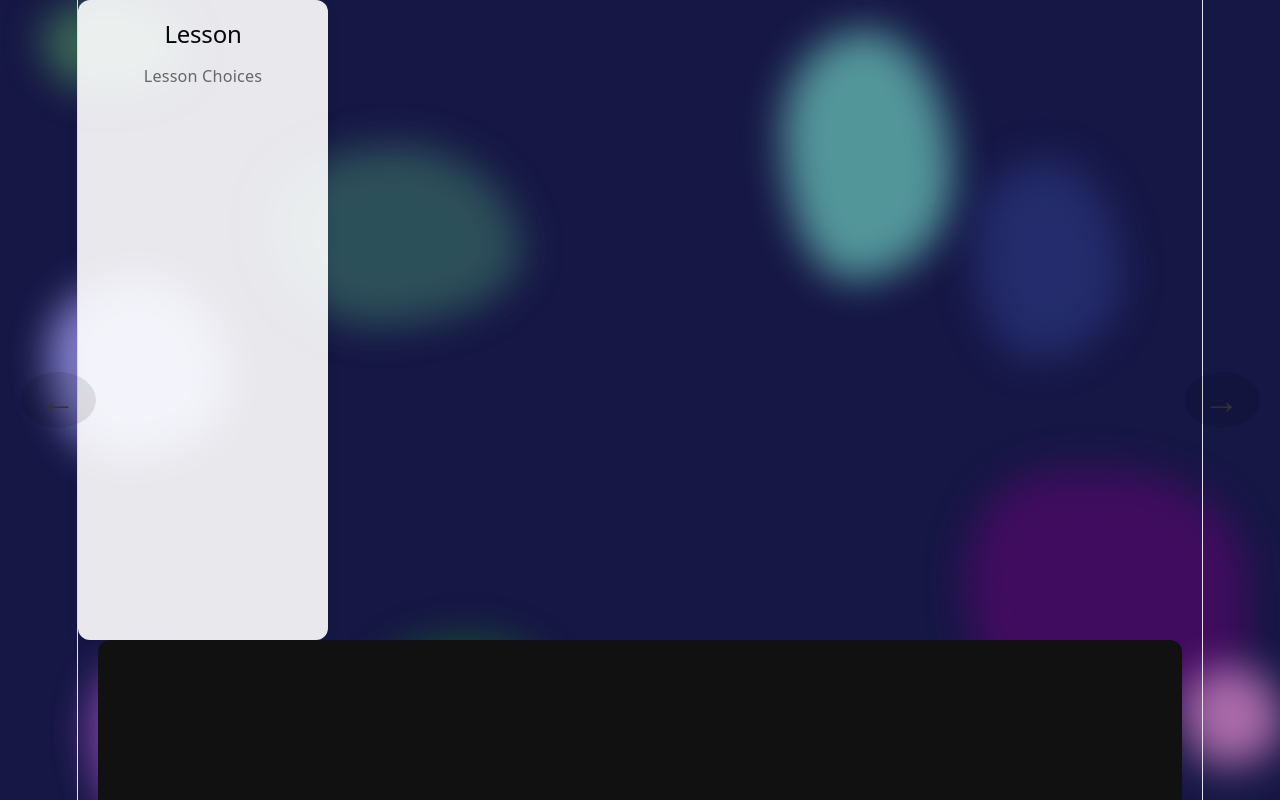
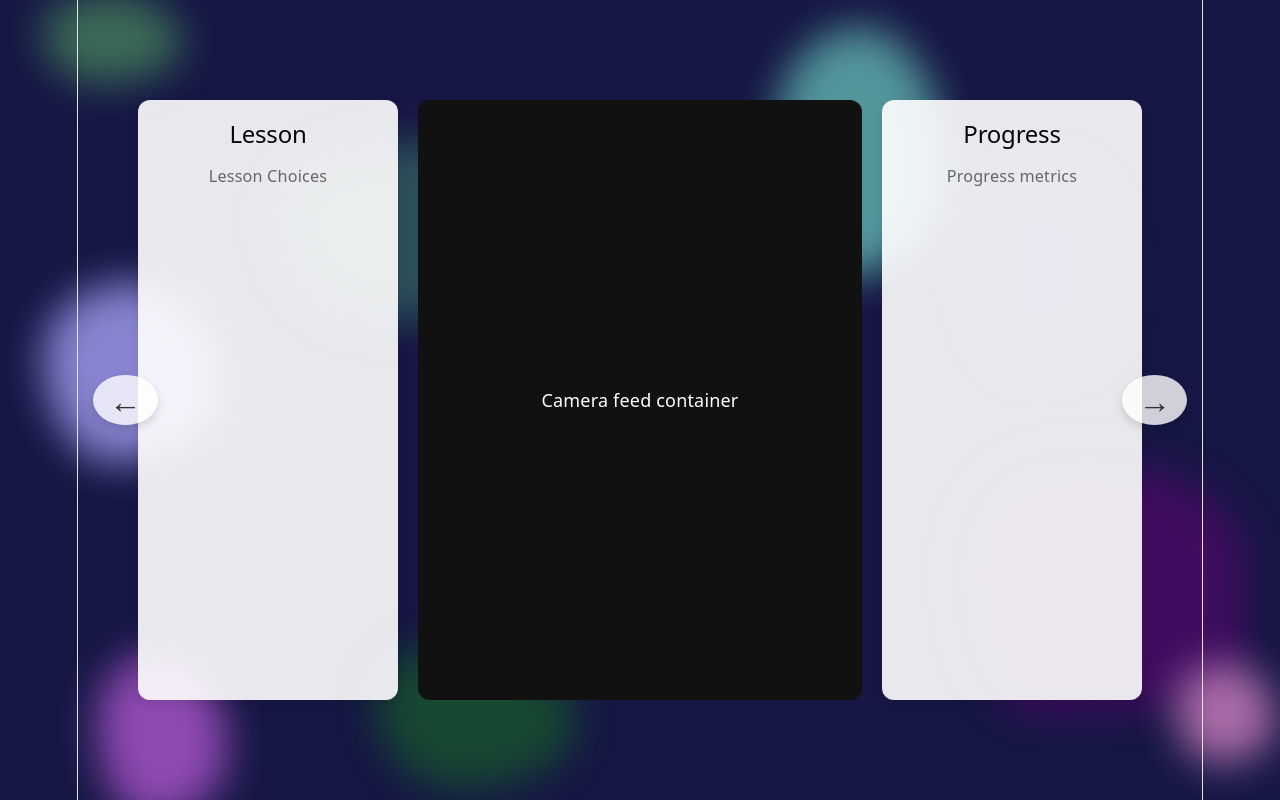
Before and after one commit to aaaravv/fall-2026-final-project-group3, a React (Vite) app: page /home in a window 1280 px wide. Shown: the top 800 px of the page. Built offline with nearby package versions, Linux system fonts and the light colour scheme; no server answers.

Commit message:
updating to clubs and profile page to be able to go from page to page, and updates tohome page to adjust to the user's vire point

```diff
--- a/src/pages/Home.css
+++ b/src/pages/Home.css
@@ -1,21 +1,29 @@
-.home_container {
-    display: flex;
-    justify-content: space-between;
+.home-container {
+  display: flex;
+  flex-direction: row;
+  justify-content: space-between;
   align-items: center;
+  width: 100vw;
+  max-width: 100%;
   height: 100vh;
-  padding: 20px;
+  max-height: 100vh;
+  padding: 20px 60px;
   box-sizing: border-box;
   position: relative;
+  overflow: hidden; /* Stops any unwanted side-to-side scrolling */
 }
 
 /* Sidebars for lessons and progress */
 .home-sidebar {
-  width: 250px;
-  height: 80vh;
+  width: 260px;
+  height: 75vh;
   background: rgba(255, 255, 255, 0.9);
   padding: 20px;
   border-radius: 12px;
   box-shadow: 0 4px 12px rgba(0, 0, 0, 0.1);
+  flex-shrink: 0;
+  z-index: 2;
+  box-sizing: border-box;
 }
 
 /* Center camera placeholder zone */
@@ -24,8 +32,10 @@
   display: flex;
   justify-content: center;
   align-items: center;
-  height: 80vh;
+  height: 75vh;
   margin: 0 20px;
+  z-index: 2;
+  min-width: 0; /* Prevents flex items from overflowing horizontally */
 }
 
 .camera-placeholder {
@@ -44,25 +54,28 @@
   position: absolute;
   top: 50%;
   transform: translateY(-50%);
-  font-size: 2rem;
-  background: rgba(0, 0, 0, 0.1);
-  padding: 15px 20px;
+  font-size: 1.8rem;
+  background: rgba(255, 255, 255, 0.8);
+  padding: 12px 16px;
   border-radius: 50%;
   text-decoration: none;
   color: #333;
-  transition: background 0.2s ease;
+  box-shadow: 0 4px 10px rgba(0, 0, 0, 0.15);
+  transition: background 0.2s ease, transform 0.2s ease;
+  z-index: 10;
 }
 
 .home-nav-arrow:hover {
-  background: rgba(0, 0, 0, 0.2);
+  background: rgba(255, 255, 255, 1);
+  transform: translateY(-50%) scale(1.05);
 }
 
 .left-arrow {
-  left: 20px;
+  left: 15px;
 }
 
 .right-arrow {
-  right: 20px;
+  right: 15px;
 }
 
 .placeholder-box {
--- a/src/pages/ProfilePage.jsx
+++ b/src/pages/ProfilePage.jsx
@@ -1,4 +1,5 @@
 import { useState } from 'react'
+import { Link } from 'react-router-dom'
 import './ProfilePage.css'
 
 const demoPrograms = [
@@ -57,6 +58,12 @@ function ProfilePage() {
 
   return (
     <main className="profile-page">
+
+      {/* Back Arrow to Home */}
+      <Link to="/home" className="home-nav-arrow left-arrow" aria-label="Go to Home">
+        ←
+      </Link>
+
       <header className="profile-heading">
         <p className="profile-brand">StretchMaster</p>
         <h1>My profile</h1>
--- a/src/pages/clubsPage.jsx
+++ b/src/pages/clubsPage.jsx
@@ -1,5 +1,5 @@
 import { useState } from 'react'
-import { useNavigate } from 'react-router-dom'
+import { useNavigate, Link } from 'react-router-dom'
 import { clubs } from '../data/clubsData'
 import ClubPasswordModal from '../Components/clubPasswordModal'
 
@@ -18,6 +18,12 @@ function ClubsPage() {
 
   return (  // main component for clubs page that displays a list of clubs and handles club selection and password submission
     <main className="clubs-page">
+
+      {/* Back Arrow to Home */}
+      <Link to="/home" className="home-nav-arrow right-arrow" aria-label="Go to Home">
+        →
+      </Link>
+
       <h1>CLUBS</h1>
 
       <div className="clubs-grid">
```
